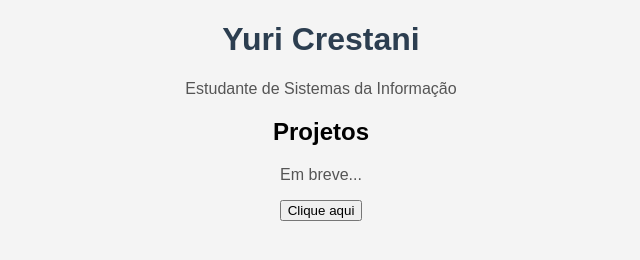
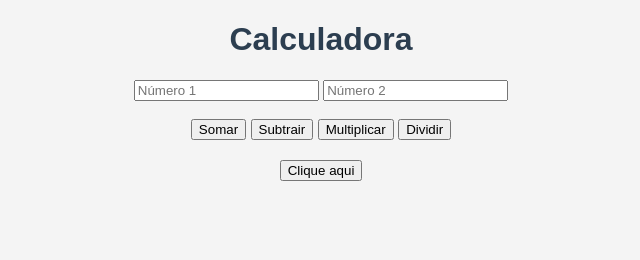
Before and after one commit to Yurizcdev/meu-primeiro-projeto, a plain HTML site: page index.html in a window 1280 px wide. Shown: the whole page, without its empty margins (319-959 px from the left). Drawn offline with Linux system fonts and the light colour scheme.

Commit message:
Add calculator inputs and buttons to index.html

```diff
--- a/index.html
+++ b/index.html
@@ -7,11 +7,19 @@
     <script src="script.js"></script>
 <body>
 
-    <h1>Yuri Crestani</h1>
-    <p>Estudante de Sistemas da Informação</p>
+    <h1>Calculadora</h1>
 
-    <h2>Projetos</h2>
-    <p>Em breve...</p>
+<input type="number" id="num1" placeholder="Número 1">
+<input type="number" id="num2" placeholder="Número 2">
+
+<br><br>
+
+<button onclick="somar()">Somar</button>
+<button onclick="subtrair()">Subtrair</button>
+<button onclick="multiplicar()">Multiplicar</button>
+<button onclick="dividir()">Dividir</button>
+
+<h2 id="resultado"></h2>
     <button onclick="mostrarMensagem()">Clique aqui</button>
 </body>
 </html>
```
